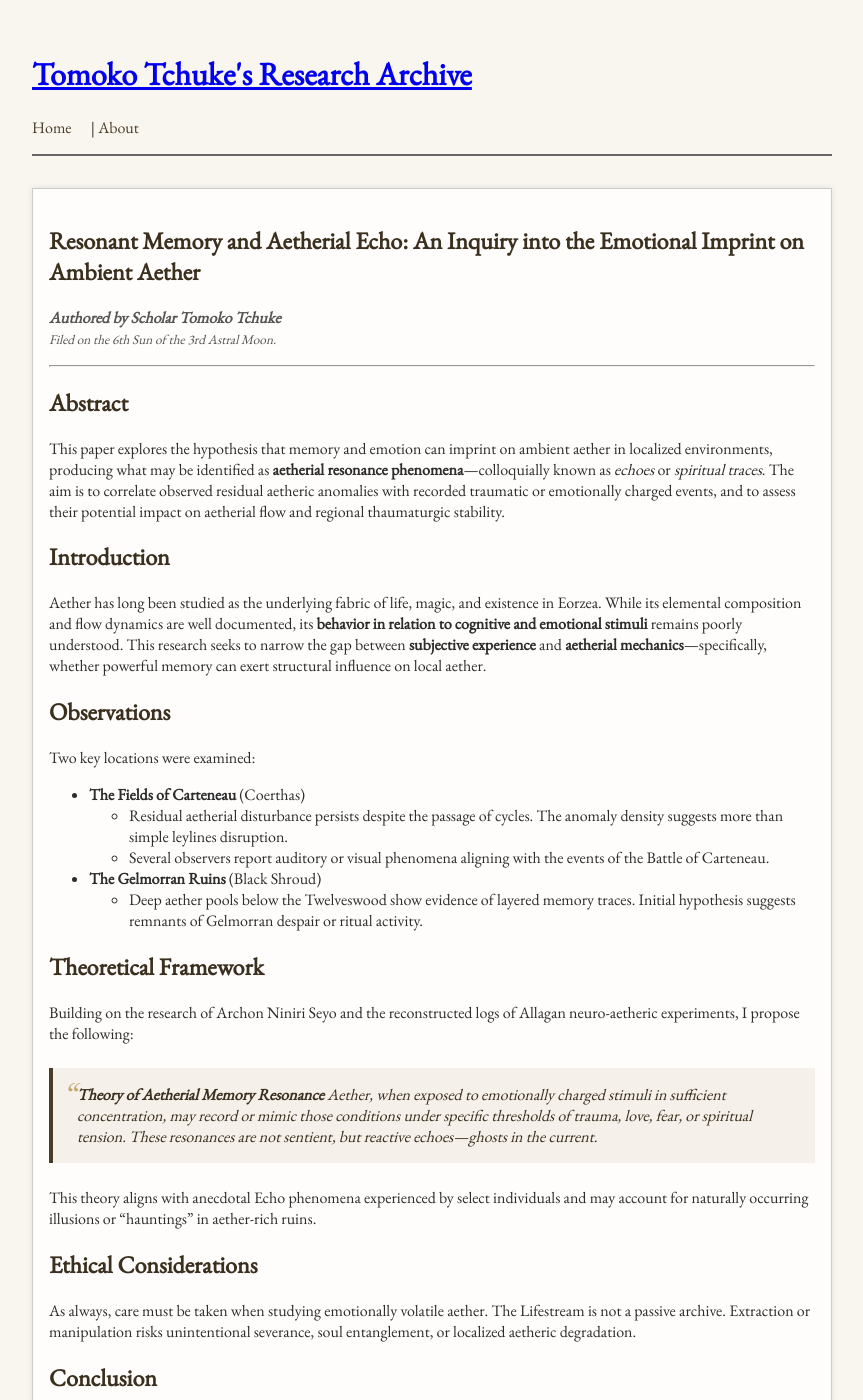
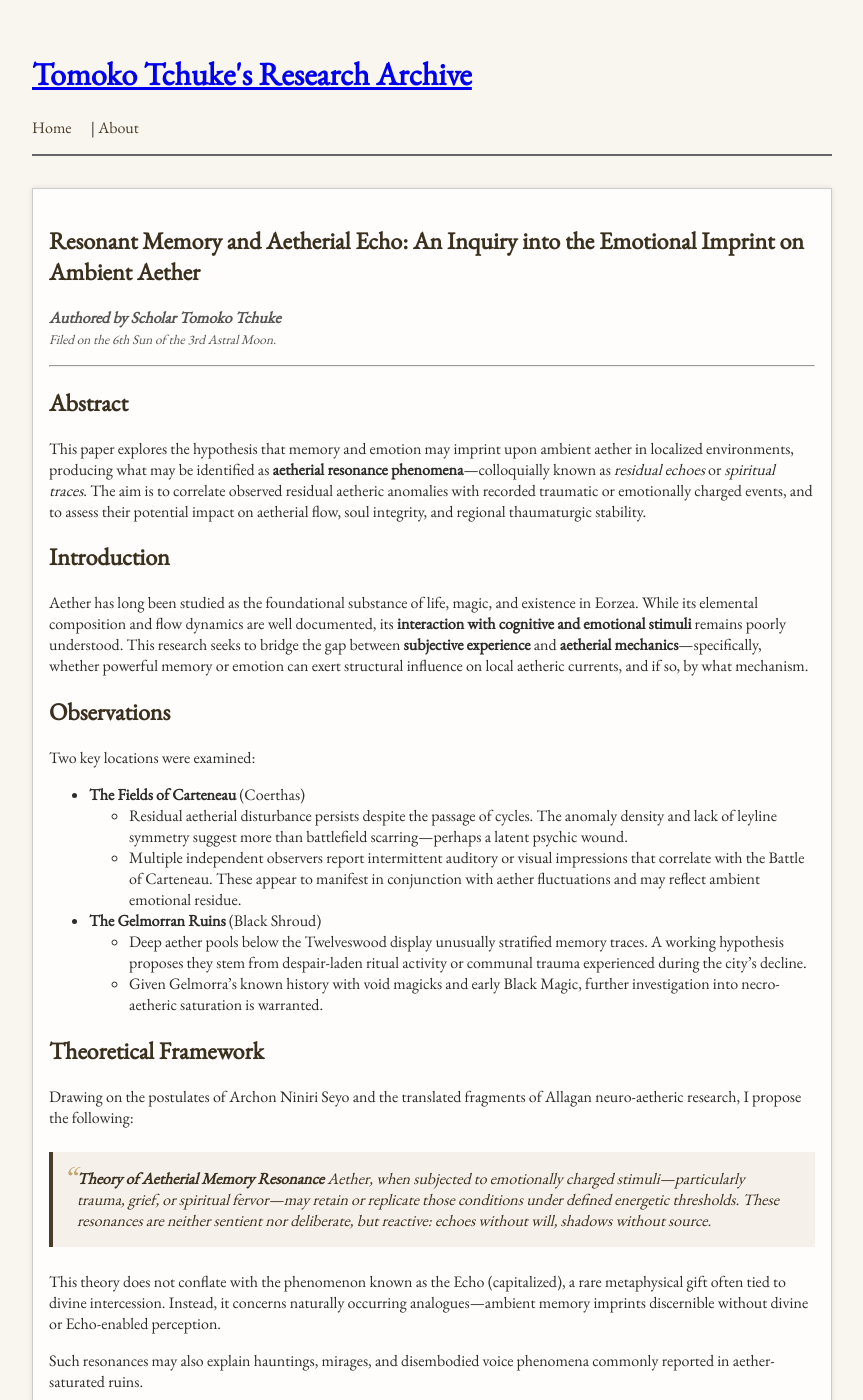
Before and after one commit to etwodev/SharlayanResearchArchive, a Jekyll site: the page built from _posts/2025-05-06-resonant-memory.md, in a window 1280 px wide and 1400 px high. Shown: the whole window, without its empty margins (208-1071 px from the left). Built offline with Jekyll 4.4.1, drawn with Linux system fonts in a browser that asks for light colours; some of the changed text lies outside the part shown.

Commit message:
chore: improve clarity

```diff
--- a/_posts/2025-05-06-resonant-memory.md
+++ b/_posts/2025-05-06-resonant-memory.md
@@ -5,44 +5,51 @@ title: "Resonant Memory and Aetherial Echo: An Inquiry into the Emotional Imprin
 
 ## Abstract
 
-This paper explores the hypothesis that memory and emotion can imprint on ambient aether in localized environments, producing what may be identified as **aetherial resonance phenomena**—colloquially known as *echoes* or *spiritual traces*. The aim is to correlate observed residual aetheric anomalies with recorded traumatic or emotionally charged events, and to assess their potential impact on aetherial flow and regional thaumaturgic stability.
+This paper explores the hypothesis that memory and emotion may imprint upon ambient aether in localized environments, producing what may be identified as **aetherial resonance phenomena**—colloquially known as *residual echoes* or *spiritual traces*. The aim is to correlate observed residual aetheric anomalies with recorded traumatic or emotionally charged events, and to assess their potential impact on aetherial flow, soul integrity, and regional thaumaturgic stability.
 
 ## Introduction
 
-Aether has long been studied as the underlying fabric of life, magic, and existence in Eorzea. While its elemental composition and flow dynamics are well documented, its **behavior in relation to cognitive and emotional stimuli** remains poorly understood. This research seeks to narrow the gap between **subjective experience** and **aetherial mechanics**—specifically, whether powerful memory can exert structural influence on local aether.
+Aether has long been studied as the foundational substance of life, magic, and existence in Eorzea. While its elemental composition and flow dynamics are well documented, its **interaction with cognitive and emotional stimuli** remains poorly understood. This research seeks to bridge the gap between **subjective experience** and **aetherial mechanics**—specifically, whether powerful memory or emotion can exert structural influence on local aetheric currents, and if so, by what mechanism.
 
 ## Observations
 
 Two key locations were examined:
 
 - **The Fields of Carteneau** (Coerthas)
-  - Residual aetherial disturbance persists despite the passage of cycles. The anomaly density suggests more than simple leylines disruption.
-  - Several observers report auditory or visual phenomena aligning with the events of the Battle of Carteneau.
+  - Residual aetherial disturbance persists despite the passage of cycles. The anomaly density and lack of leyline symmetry suggest more than battlefield scarring—perhaps a latent psychic wound.
+  - Multiple independent observers report intermittent auditory or visual impressions that correlate with the Battle of Carteneau. These appear to manifest in conjunction with aether fluctuations and may reflect ambient emotional residue.
 
 - **The Gelmorran Ruins** (Black Shroud)
-  - Deep aether pools below the Twelveswood show evidence of layered memory traces. Initial hypothesis suggests remnants of Gelmorran despair or ritual activity.
+  - Deep aether pools below the Twelveswood display unusually stratified memory traces. A working hypothesis proposes they stem from despair-laden ritual activity or communal trauma experienced during the city's decline.
+  - Given Gelmorra’s known history with void magicks and early Black Magic, further investigation into necro-aetheric saturation is warranted.
 
 ## Theoretical Framework
 
-Building on the research of Archon Niniri Seyo and the reconstructed logs of Allagan neuro-aetheric experiments, I propose the following:
+Drawing on the postulates of Archon Niniri Seyo and the translated fragments of Allagan neuro-aetheric research, I propose the following:
 
 > **Theory of Aetherial Memory Resonance**
-> Aether, when exposed to emotionally charged stimuli in sufficient concentration, may record or mimic those conditions under specific thresholds of trauma, love, fear, or spiritual tension. These resonances are not sentient, but reactive echoes—ghosts in the current.
+> Aether, when subjected to emotionally charged stimuli—particularly trauma, grief, or spiritual fervor—may retain or replicate those conditions under defined energetic thresholds. These resonances are neither sentient nor deliberate, but reactive: echoes without will, shadows without source.
 
-This theory aligns with anecdotal Echo phenomena experienced by select individuals and may account for naturally occurring illusions or "hauntings" in aether-rich ruins.
+This theory does not conflate with the phenomenon known as the Echo (capitalized), a rare metaphysical gift often tied to divine intercession. Instead, it concerns naturally occurring analogues—ambient memory imprints discernible without divine or Echo-enabled perception.
+
+Such resonances may also explain hauntings, mirages, and disembodied voice phenomena commonly reported in aether-saturated ruins.
+
+## Methodology
+
+Field observations were conducted using thaumaturgic resonance mapping, levin-sensitized aetherometers, and controlled incantation feedback loops to stimulate local currents. Ethereal drift rates and harmonic frequency shifts were logged against known trauma chronologies.
 
 ## Ethical Considerations
 
-As always, care must be taken when studying emotionally volatile aether. The Lifestream is not a passive archive. Extraction or manipulation risks unintentional severance, soul entanglement, or localized aetheric degradation.
+Aether, particularly in emotionally volatile regions, should be approached with care. The Lifestream, while often poeticized as a flowing archive of souls, is not inert. Excessive probing or disruption may lead to soul entanglement, spectral agitation, or localized aetheric collapse. Collaboration with Animancers and Conjurers is strongly recommended for any intrusive analysis.
 
 ## Conclusion
 
-The intersection of memory, emotion, and aether may offer new pathways for understanding not only spellcraft and Echo phenomena, but also the deeper nature of soul and identity. Further collaboration with practitioners of both thaumaturgy and animancy is recommended.
+The intersection of memory, emotion, and aetheric structure offers compelling insight into the metaphysical underpinnings of both soulcraft and residual aether phenomena. These findings may inform future developments in spellcraft, spiritual mediation, and soul reclamation. Continued study, particularly in post-crisis zones such as the Burn and Bozja, is essential.
 
 ---
 
 **Citations & References**
 
-1. Niniri Seyo (S.A.E. 1551), *Aether and the Mind: A Sharlayan Hypothesis*
+1. Seyo, Niniri (S.A.E. 1551). *Aether and the Mind: A Sharlayan Hypothesis*. Studium Press.
 2. Archival Fragment, Allagan Neuro-Aether Systems (Partial Translation, Charlamont & Co.)
-3. Oral Histories of the Gelmorran Diaspora, Compiled by Oschon’s Lantern
+3. Oschon’s Lantern (Ed.). *Oral Histories of the Gelmorran Diaspora*. Vol. II. Woodhearth Archive.
```
